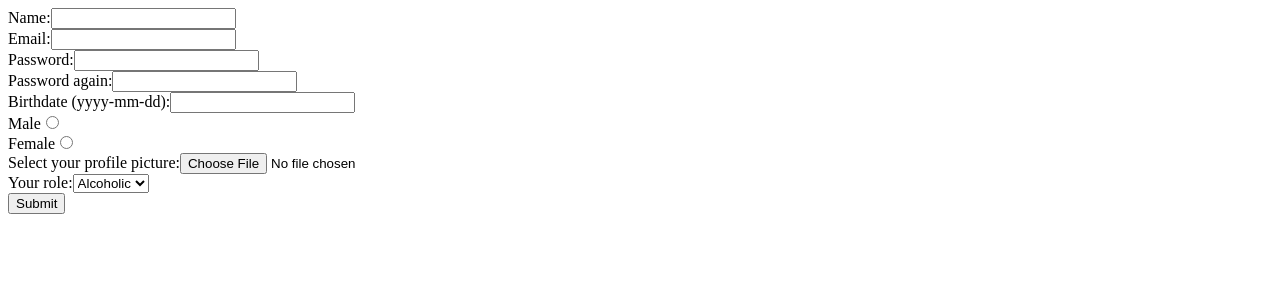
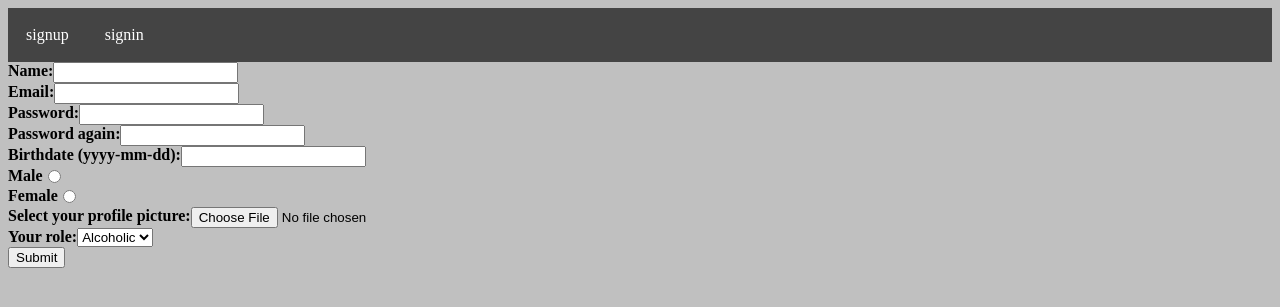
Before and after one commit to gargantophob/IIS, a PHP site: page /signup.php in a window 1280 px wide. Shown: the top 307 px of the page. Run offline with PHP 8.4, Linux system fonts and the light colour scheme.

Commit message:
css core

```diff
--- a/html.php
+++ b/html.php
@@ -7,13 +7,30 @@
  */
 
 /** HTML primitive. */
-interface Primitive {
+abstract class Primitive {
+    protected $id;
+    public function set_id($newid) {
+        $id = $newid;
+    }
+    public function get_id() {
+        return $id;
+    }
     /** Get html representation of a primitive. */
-	public function html();
+    abstract public function html();
 }
 
-/** HTML page. */
-class Page implements Primitive {
+
+
+/** HTML page. {{{*/
+class Page extends Primitive {
+    /** menubar element */
+    static private $menu =
+    '<ul id="menubar">
+        <li><a href="signup.php">signup</a></li>
+        <li><a href="signin.php">signin</a></li>
+    </ul>'
+    ;
+
     /** A collection of primitives. */
     private $primitives;
 
@@ -40,10 +57,12 @@ class Page implements Primitive {
         $page = "<!DOCTYPE html> <html>";
 
         // Head + styles
-		$page .= "<head><style></style></head>";
+        $page .= "<head><link rel=\"stylesheet\" href=\"styles.css\"></head>";
 
         // Body
         $page .=  "<body>";
+        // menu
+        $page .= self::$menu;
         foreach ($this->primitives as $primitive) {
             $page .= $primitive->html();
         }
@@ -61,11 +80,12 @@ class Page implements Primitive {
         echo($this->html());
     }
 }
+/** }}} */
 
 /****************************** PRIMITIVES ******************************/
 
 /** Line break. */
-class CRLF implements Primitive {
+class CRLF extends Primitive {
     /** html() implementation. */
     public function html() {
         return "</br>";
@@ -73,7 +93,7 @@ class CRLF implements Primitive {
 }
 
 /** Text block. */
-class Text implements Primitive {
+class Text extends Primitive {
     /** Block data. */
     private $data;
 
@@ -89,7 +109,7 @@ class Text implements Primitive {
 }
 
 /** Hyperlink. */
-class Link implements Primitive {
+class Link extends Primitive {
     /** Target URL. */
     private $url;
     /** Link description. */
@@ -108,7 +128,7 @@ class Link implements Primitive {
 }
 
 /** Image. */
-class Image implements Primitive {
+class Image extends Primitive {
     /** Source image. */
     private $source;
 
@@ -124,7 +144,7 @@ class Image implements Primitive {
 }
 
 /** Form input. */
-class Input implements Primitive {
+class Input extends Primitive {
     /** Input type. */
     private $type;
     /** Input identifier. */
@@ -228,7 +248,7 @@ class Select extends Input {
 }
 
 /** HTML Form. */
-class Form implements Primitive {
+class Form extends Primitive {
     /** A collection of form inputs. */
     private $inputs;
     /** Form attributes (optional). */
@@ -286,7 +306,7 @@ class Form implements Primitive {
 }
 
 /** A table: array of array of primitives. */
-class Table implements Primitive {
+class Table extends Primitive {
     /** Table header. */
     private $header;
     /** Rows (array of arrays). */
--- /dev/null
+++ b/styles.css
@@ -0,0 +1,40 @@
+body {
+    background-color: silver;
+}
+
+label {
+    font-weight: bold;
+    float: left;
+//    width: 9em;
+}
+
+p {
+    text-align: center;
+    color: red;
+}
+
+/* stuff with menu bars */
+#menubar {
+    list-style-type: none;
+    margin: 0;
+    padding: 0;
+    overflow: hidden;
+    background-color: #444444;
+}
+
+#menubar li {
+    float: left;
+}
+
+#menubar li a {
+    display: block;
+    color: white;
+    text-align: center;
+    padding: 18px;
+    text-decoration: none;
+}
+
+#menubar li a:hover {
+    background-color: #111111;
+    color: yellow;
+}
```
Lines whose indentation alone changed are shown as unchanged.
